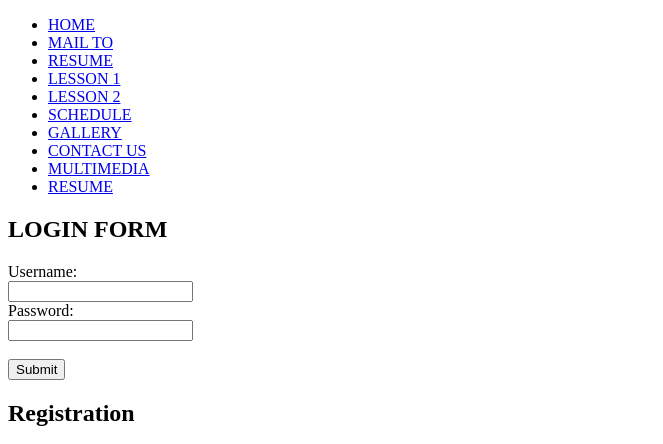
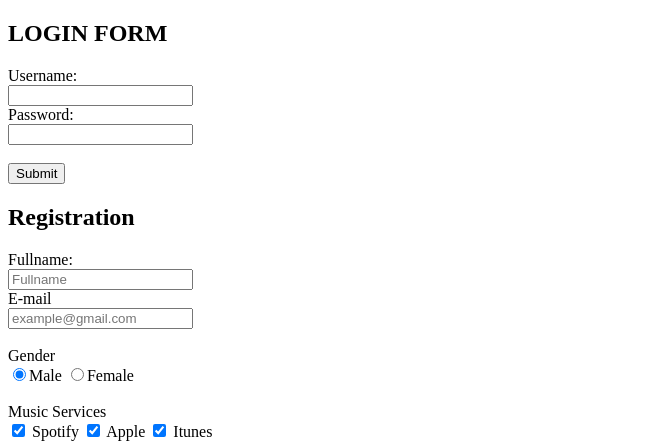
Before and after one commit to anjelabyter/Rivera, a plain HTML site: page ok.html in a window 1280 px wide. Shown: the top 444 px of the page, without its empty margins (0-663 px from the left). Drawn offline with Linux system fonts and the light colour scheme.

```diff
--- a/ok.html
+++ b/ok.html
@@ -6,18 +6,6 @@
     <title>Document</title>
 </head>
 <body>
-    <ul>
-            <li><a href="index.html">HOME</a> </li>
-            <li><a href="mailto:anjelavenice.rivera@gmail.com">MAIL TO</a></li>
-            <li><a href="resume.html">RESUME</a></li>
-            <li><a href="Lesson1.html">LESSON 1</a></li>
-            <li><a href="lesson2.html">LESSON 2</a></li>
-            <li><a href="Schedule.html">SCHEDULE</a></li>
-            <li><a href="Gallery.html">GALLERY</a></li>
-            <li><a href="contact.html">CONTACT US</a></li>
-            <li><a href="Multimedia.html">MULTIMEDIA</a></li>
-            <li><a href="resume2.html">RESUME</a></li>
-        </ul>
     <section class="bg-red fc-white">
     <form action="" method="">
         <h1>LOGIN FORM</h1>
```
